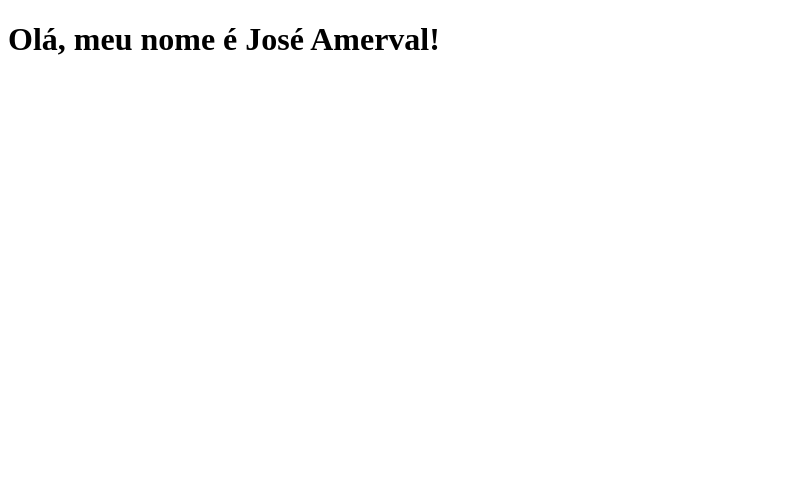
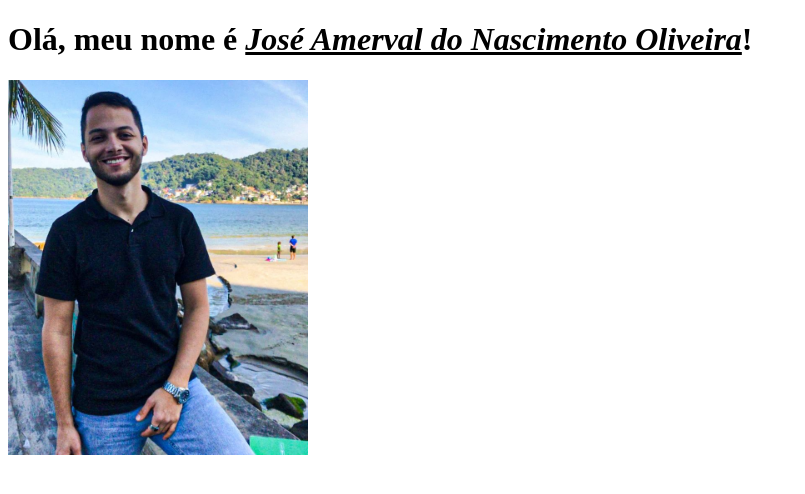
Before and after one commit to Jose-Amerval/Jose-Amerval.github.io, a plain HTML site: page index.html in a window 1280 px wide. Shown: the whole page, without its empty margins (0-805 px from the left). Drawn offline with Linux system fonts and the light colour scheme.

Commit message:
Inclusão da minha foto

```diff
--- a/index.html
+++ b/index.html
@@ -7,7 +7,8 @@
     <title>Portifólio José Amerval</title>
 </head>
 <body>
-    <h1>Olá, meu nome é José Amerval!</h1>
+    <h1>Olá, meu nome é <u><em>José Amerval do Nascimento Oliveira</em></u>!</h1>
+    <img src="jose-amerva.webp" al="José em foto na praia" width= 300px >
 
 </body>
 </html>
```
Also changed, not shown: jose-amerva.webp (added).
